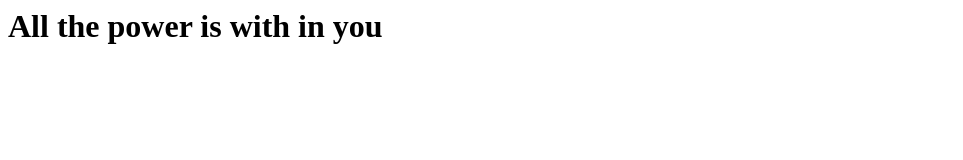
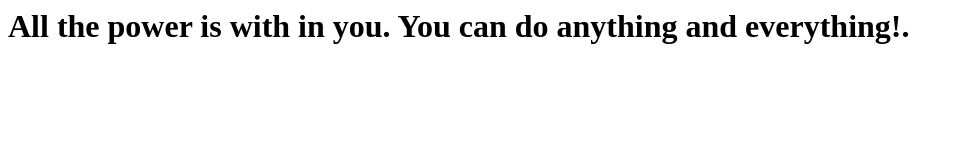
Before and after one commit to sovansingh/firstgitrepo, a plain HTML site: page index.html in a window 1280 px wide. Shown: the whole page, without its empty margins (0-963 px from the left). Drawn offline with Linux system fonts and the light colour scheme.

Commit message:
completed the first quote

```diff
--- a/index.html
+++ b/index.html
@@ -1,5 +1,5 @@
 <html>
 	<body>
-		<h1>All the power is with in you</h1>
+		<h1>All the power is with in you. You can do anything and everything!.</h1>
 	</body>
 </html>
```
